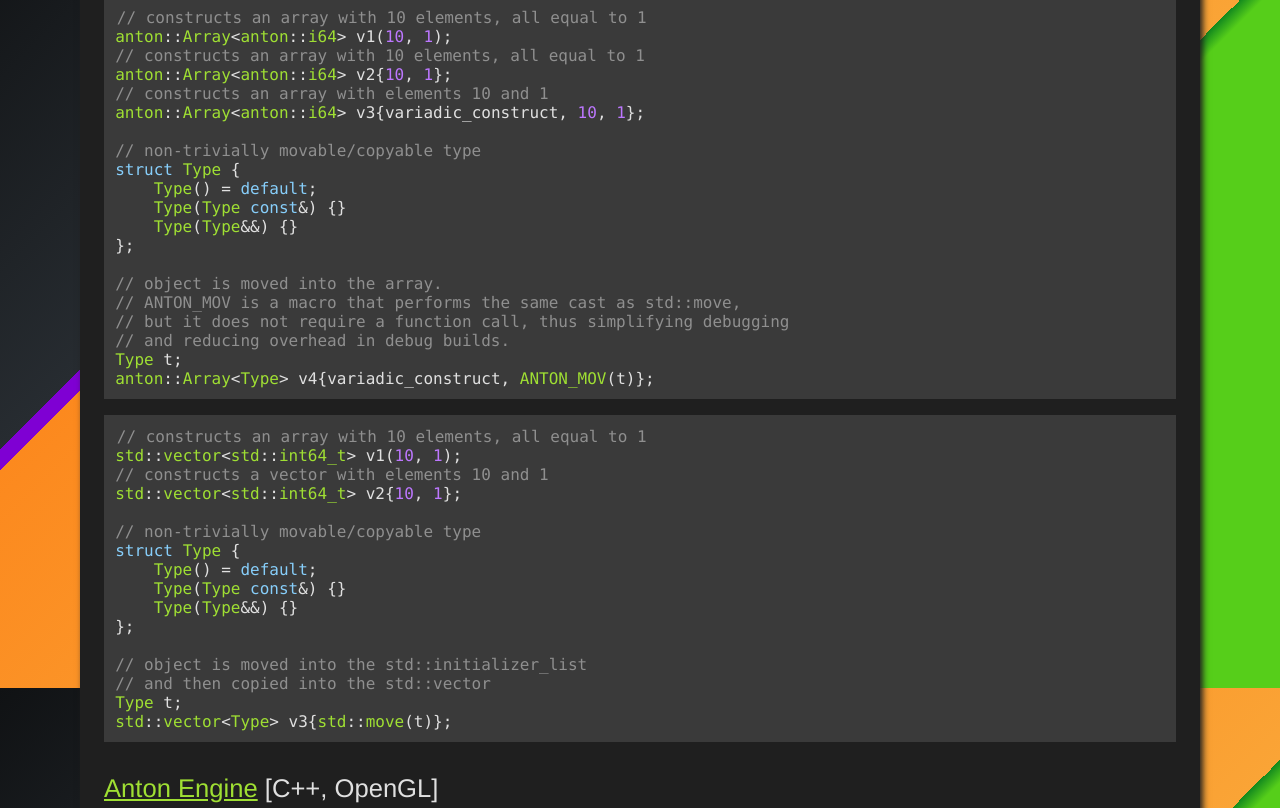
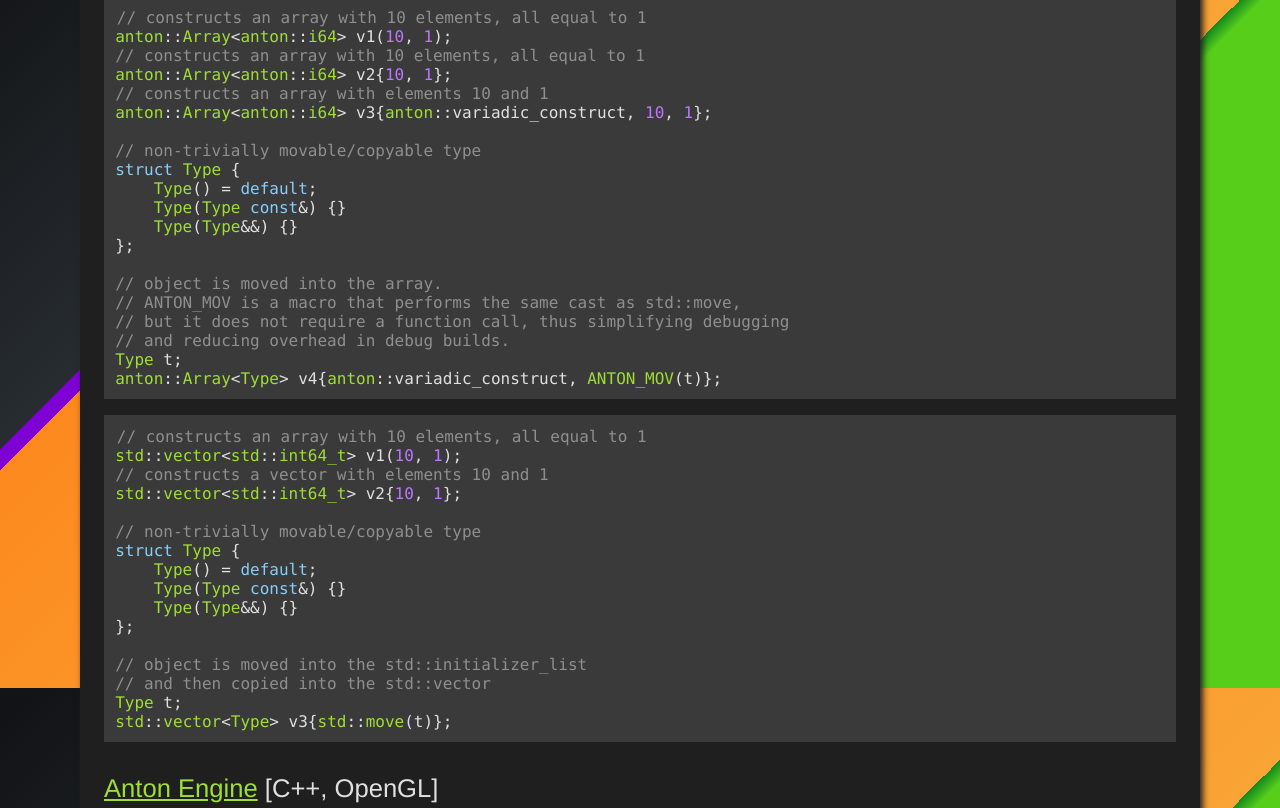
Before and after one commit to kociap/portfolio, a plain HTML site: page index.html in a window 1280 px wide. Shown: the part 2512-3320 px from the top of the page. Drawn offline with Linux system fonts and the light colour scheme.

Commit message:
missing namespaces

```diff
--- a/index.html
+++ b/index.html
@@ -92,7 +92,7 @@
 <span class="highlight_comment">// constructs an array with 10 elements, all equal to 1</span>
 <span class="highlight_type">anton</span>::<span class="highlight_type">Array</span>&lt;<span class="highlight_type">anton</span>::<span class="highlight_type">i64</span>&gt; v2{<span class="highlight_number">10</span>, <span class="highlight_number">1</span>};
 <span class="highlight_comment">// constructs an array with elements 10 and 1</span>
-<span class="highlight_type">anton</span>::<span class="highlight_type">Array</span>&lt;<span class="highlight_type">anton</span>::<span class="highlight_type">i64</span>&gt; v3{variadic_construct, <span class="highlight_number">10</span>, <span class="highlight_number">1</span>};
+<span class="highlight_type">anton</span>::<span class="highlight_type">Array</span>&lt;<span class="highlight_type">anton</span>::<span class="highlight_type">i64</span>&gt; v3{<span class="highlight_type">anton</span>::variadic_construct, <span class="highlight_number">10</span>, <span class="highlight_number">1</span>};
 
 <span class="highlight_comment">// non-trivially movable/copyable type</span>
 <span class="highlight_keyword">struct</span> <span class="highlight_type">Type</span> {
@@ -106,7 +106,7 @@
 // but it does not require a function call, thus simplifying debugging
 // and reducing overhead in debug builds.</span>
 <span class="highlight_type">Type</span> t;
-<span class="highlight_type">anton</span>::<span class="highlight_type">Array</span>&lt;<span class="highlight_type">Type</span>&gt; v4{variadic_construct, <span class="highlight_type">ANTON_MOV</span>(t)};</code></pre>
+<span class="highlight_type">anton</span>::<span class="highlight_type">Array</span>&lt;<span class="highlight_type">Type</span>&gt; v4{<span class="highlight_type">anton</span>::variadic_construct, <span class="highlight_type">ANTON_MOV</span>(t)};</code></pre>
                         </div>
                         <div class="code_block grid_column_2">
                             <pre><code><span class="highlight_comment">// constructs an array with 10 elements, all equal to 1</span>
```
